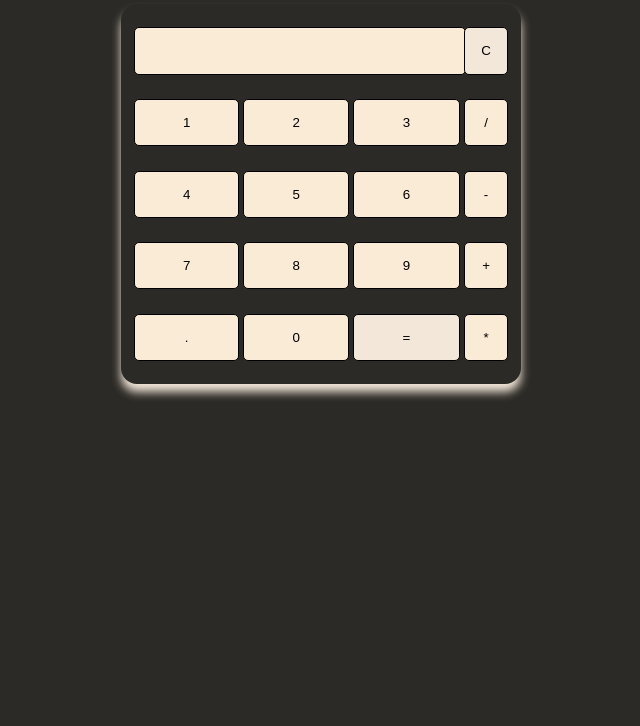
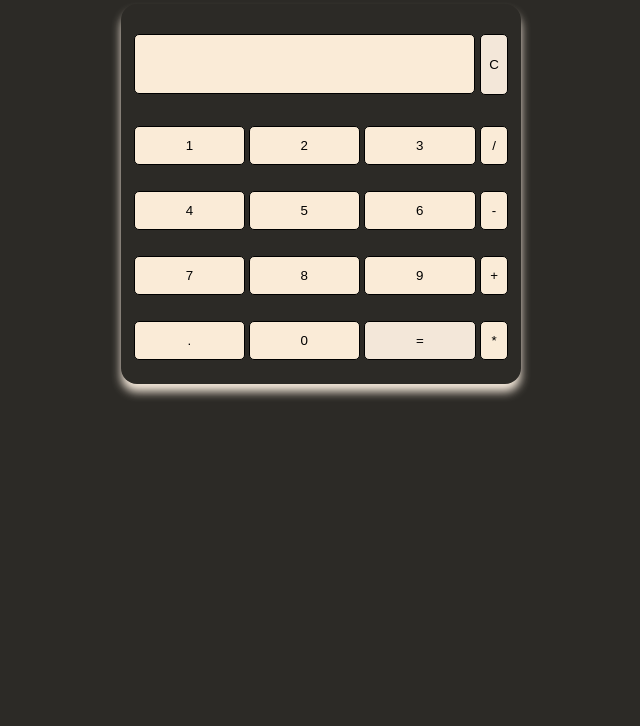
Before and after one commit to Sumitrai1111/Calc, a plain HTML site: page index.html in a window 1280 px wide. Shown: the part 74-800 px from the top of the page, without its empty margins (319-959 px from the left). Drawn offline with Linux system fonts and the light colour scheme.

Commit message:
Update Calc.css

```diff
--- a/Calc.css
+++ b/Calc.css
@@ -24,8 +24,10 @@ h2{
     border: solid black 0.5px;
     color: black;
     border-radius: 5px;
-    width: 100%;
-    height: 65%;
+    width: 98%;
+    height: 60%;
+    text-align: end;
+    font-size: 22px;
 }
 #btn {
     background-color: rgb(243, 231, 217);
@@ -37,7 +39,7 @@ input {
     border: solid black 0.5px;
     width: 100%;
     border-radius: 5px;
-    height: 70%;
+    height: 65%;
     outline: none;
 }
 input:active {
```
